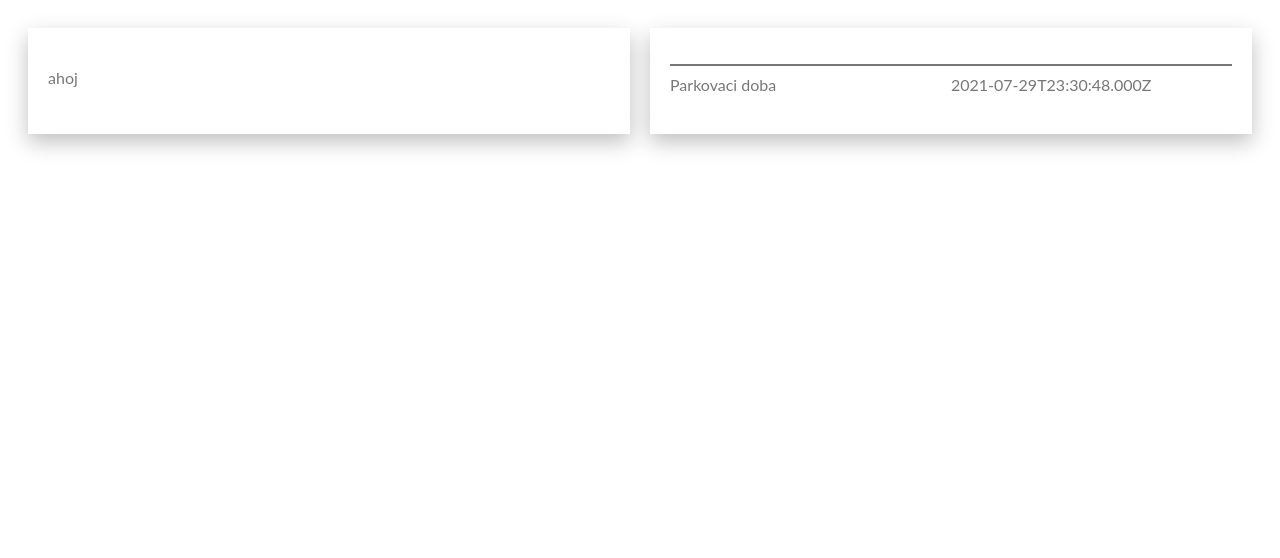
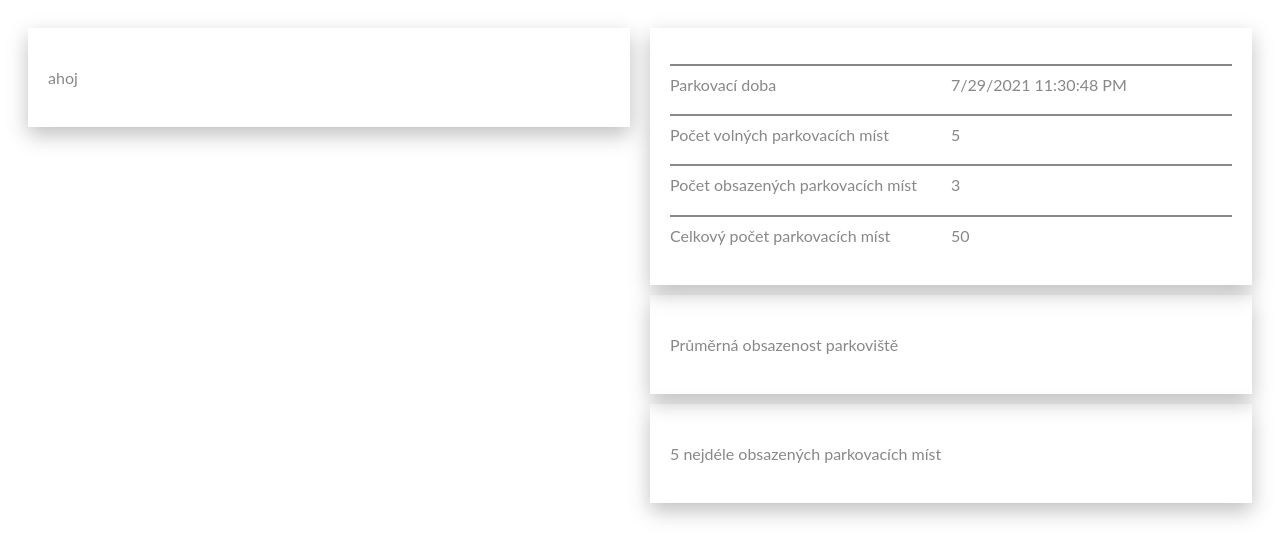
Before and after one commit to jamm3e3333/react-anthony-app, a React (Create React App) app in the folder monitor-parking/: page / in a window 1280 px wide. Shown: the top 558 px of the page. Built offline with nearby package versions, Linux system fonts and the light colour scheme.

Commit message:
basic template ready

```diff
--- a/monitor-parking/src/App.js
+++ b/monitor-parking/src/App.js
@@ -1,19 +1,23 @@
 import React from 'react';
 import classes from './App.module.css';
 import Card from './components/UI/Card';
-import ParkingInfoParagraph from './components/ParkingInfo/ParkingInfo/ParkingInfoParagraph';
+import ParkingCard from './components/ParkingInfoComponents/ParkingCard'
+import CardItem from './components/UI/CardItem'
+
 
 function App() {
   return (
       <div className={classes['header__main']}>
         <Card>
-          <p>ahoj</p>
+          <CardItem>
+            <p>ahoj</p>
+          </CardItem>
         </Card>
         <Card>
-          <ParkingInfoParagraph
-            title="Parkovaci doba"
-            data={new Date().toISOString()}
-          />
+          <ParkingCard />
+          <CardItem>
+            <p>5 nejdéle obsazených parkovacích míst</p>
+          </CardItem>
         </Card>
       </div>
   );
--- /dev/null
+++ b/monitor-parking/src/components/ParkingInfoComponents/ParkingCard.js
@@ -0,0 +1,36 @@
+import { Fragment } from 'react';
+
+import CardItem from '../UI/CardItem';
+import ParkingInfoParagraph from './ParkingInfo/ParkingInfoParagraph';
+
+const ParkingCard = props => {
+    const date = new Date();
+
+    return (
+        <Fragment>
+            <CardItem>
+                <ParkingInfoParagraph
+                    title="Parkovací doba"
+                    data={`${date.toLocaleDateString()} ${date.toLocaleTimeString()}`}
+                />
+                <ParkingInfoParagraph
+                    title="Počet volných parkovacích míst"
+                    data={5}
+                />
+                <ParkingInfoParagraph
+                    title="Počet obsazených parkovacích míst"
+                    data={3}
+                />
+                <ParkingInfoParagraph
+                    title="Celkový počet parkovacích míst"
+                    data={50}
+                />
+            </CardItem>
+            <CardItem>
+                <p>Průměrná obsazenost parkoviště</p>
+            </CardItem>
+        </Fragment>
+    )
+}
+
+export default ParkingCard;
--- a/monitor-parking/src/components/ParkingInfo/ParkingInfo/ParkingInfoParagraph.module.css
+++ b/monitor-parking/src/components/ParkingInfoComponents/ParkingInfo/ParkingInfoParagraph.module.css
@@ -1,5 +1,5 @@
 .parking__info--paragraph {
-    border-top: 0.2rem solid #777;
+    border-top: 0.2rem solid #888;
     padding: .5rem 0 0 0;
     display: flex;
 }
@@ -7,4 +7,5 @@
 .parking__info--item {
     flex: 1;
     text-align: left;
+    margin: 0 1rem 0 0;
 }
--- a/monitor-parking/src/components/UI/Card.module.css
+++ b/monitor-parking/src/components/UI/Card.module.css
@@ -1,14 +1,12 @@
 .card {
-    padding: 2rem;
-    margin: 1rem 1rem;
-    box-shadow: 0 .8rem 2rem rgba(0,0,0,0.25);
-    flex: 1;
+    flex: 2;
     width: 50%;
 }
 
 @media (max-width: 736px) {
     .card {
         margin: auto;
+        margin-top: 3rem;
         margin-bottom: 3rem;
     }
 }
--- /dev/null
+++ b/monitor-parking/src/components/UI/CardItem.js
@@ -0,0 +1,9 @@
+import classes from './CardItem.module.css';
+
+const CardItem = props => {
+    return (
+        <div className={`${classes['card__item']} ${props.className}`}>{props.children}</div>
+    )
+}
+
+export default CardItem;
--- /dev/null
+++ b/monitor-parking/src/components/UI/CardItem.module.css
@@ -0,0 +1,6 @@
+.card__item {
+    display: block;
+    padding: 2rem;
+    margin: 1rem 1rem;
+    box-shadow: 0 .8rem 2rem rgba(0,0,0,0.25);
+}
--- a/monitor-parking/src/index.css
+++ b/monitor-parking/src/index.css
@@ -7,7 +7,7 @@ body {
   font-weight: 400;
   font-size: 1.6rem;
   line-height: 1.7;
-  color: #777;
+  color: #888;
   padding: 1rem;
   box-sizing: border-box;
 }
```
Also changed, not shown: monitor-parking/src/components/ParkingInfoComponents/ParkingInfo/ParkingInfoParagraph.js (renamed from monitor-parking/src/components/ParkingInfo/ParkingInfo/ParkingInfoParagraph.js).
